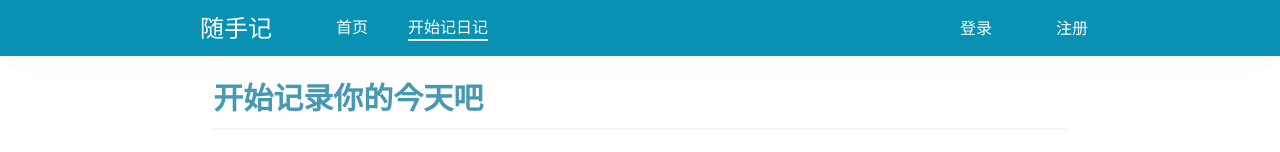
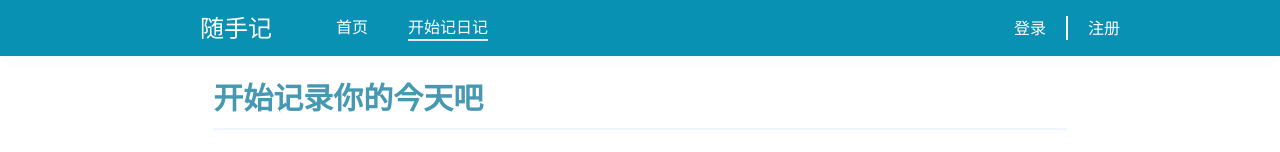
Before and after one commit to JXSD-ycg/daily-front, a Vue app: page /edit in a window 1280 px wide. Shown: the top 152 px of the page. Built offline with nearby package versions, Linux system fonts and the light colour scheme; what @kangc/v-md-editor would draw is missing.

Commit message:
修改md编辑器不显示emoji的bug, 把main.js中use插件的的位置放在最后面即可

```diff
--- /dev/null
+++ b/src/apis/hot.js
@@ -0,0 +1,2 @@
+
+// 查询热门的日记 根据观看和点赞来算分
--- a/src/views/home/Home.vue
+++ b/src/views/home/Home.vue
@@ -2,7 +2,7 @@
 
 import PublicDaily from "./components/PublicDaily.vue";
 import Total from "./components/Total.vue";
-import New from "./components/New.vue";
+import Hot from "./components/Hot.vue";
 import Time from "./components/Time.vue";
 </script>
 
@@ -21,7 +21,7 @@ import Time from "./components/Time.vue";
   <div class="w-1/3 pl-6 self-start pt-10 flex-col ">
       <Time class="mb-5" ></Time>
     最新
-      <New></New>
+      <Hot></Hot>
 
   </div>
 
--- /dev/null
+++ b/src/views/home/components/Hot.vue
@@ -0,0 +1,25 @@
+<script setup>
+
+
+// todo 完成热门日记的计算 点赞 + 观看 + 时间
+</script>
+
+<template>
+  <div>
+    <el-card>
+      <p>热门文章</p>
+      <p>热门文章</p>
+      <p>热门文章</p>
+      <p>热门文章</p>
+      <p>热门文章</p>
+      <p>热门文章</p>
+      <p>热门文章</p>
+      <p>热门文章</p>
+    </el-card>
+
+  </div>
+</template>
+
+<style scoped>
+
+</style>
--- a/src/views/home/components/New.vue
+++ /dev/null
@@ -1,22 +0,0 @@
-<script setup>
-
-</script>
-
-<template>
-  <div>
-    <el-card>
-      <p><a class="text-blue-500" href="/">作者</a>  写了一片日记...</p>
-      <p><a class="text-blue-500"  href="/">作者</a>  写了一片日记...</p>
-      <p><a class="text-blue-500" href="/">作者</a>  写了一片日记...</p>
-      <p><a class="text-blue-500"  href="/">作者</a>  写了一片日记...</p>
-      <p><a class="text-blue-500" href="/">作者</a>  写了一片日记...</p>
-      <p><a class="text-blue-500"  href="/">作者</a>  写了一片日记...</p>
-
-    </el-card>
-
-  </div>
-</template>
-
-<style scoped>
-
-</style>
--- a/src/views/layout/components/LayoutHeader.vue
+++ b/src/views/layout/components/LayoutHeader.vue
@@ -33,15 +33,15 @@ console.log(route.name)
       </div>
     </div>
 
-    <div class="flex items-center">
+    <div class="flex items-center space-x-5">
 
-      <div class="px-8">
+      <div class="">
         <router-link :class="{active: route.name === 'login'}" class="hover:border-b-2" to="/login">
           登录
         </router-link>
-
       </div>
-      <div class="px-8">
+      <div class="border border-white  h-6"></div>
+      <div class="">
         <router-link :class="{active: route.name === '注册'}" class="hover:border-b-2" to="/register">
           注册
         </router-link>
```
